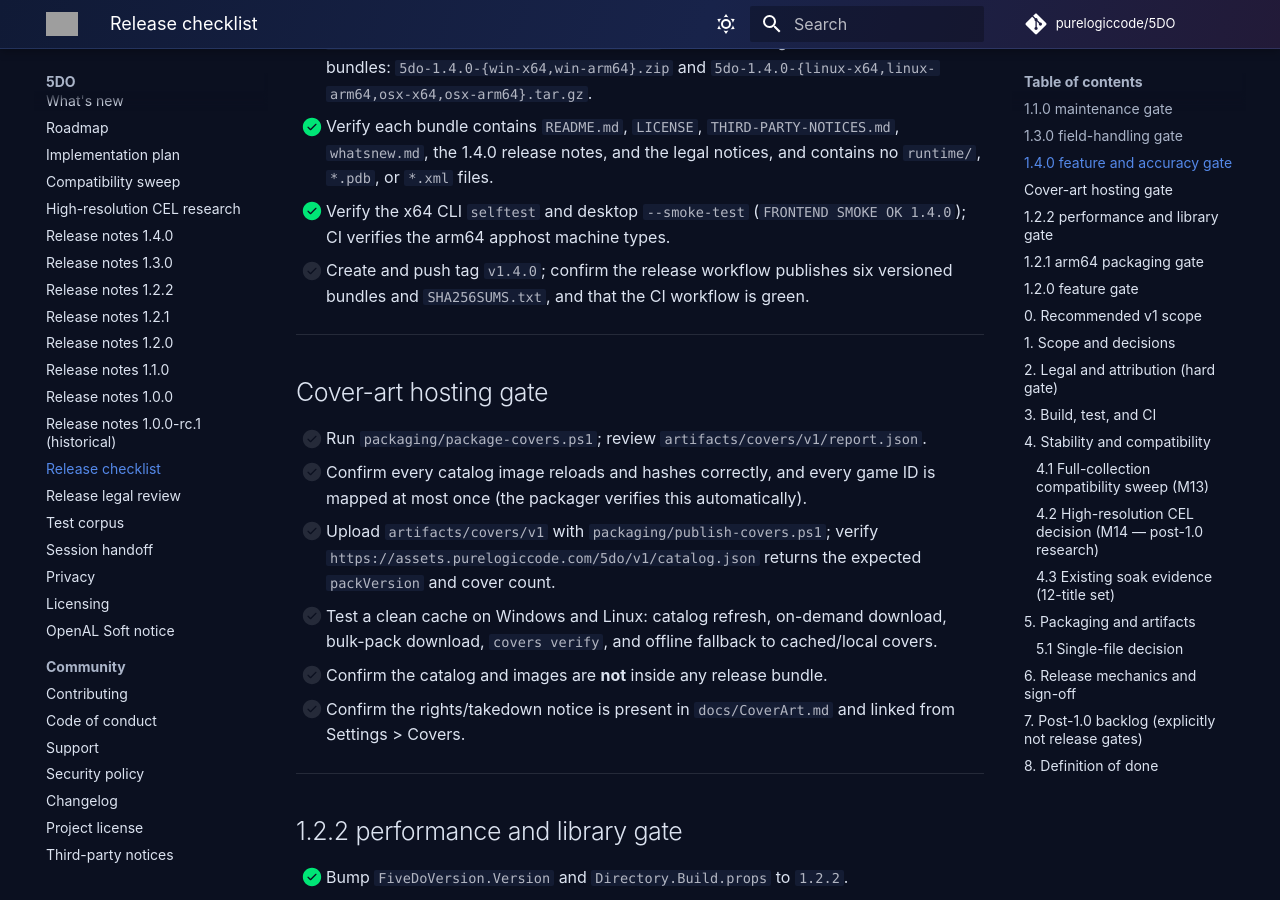
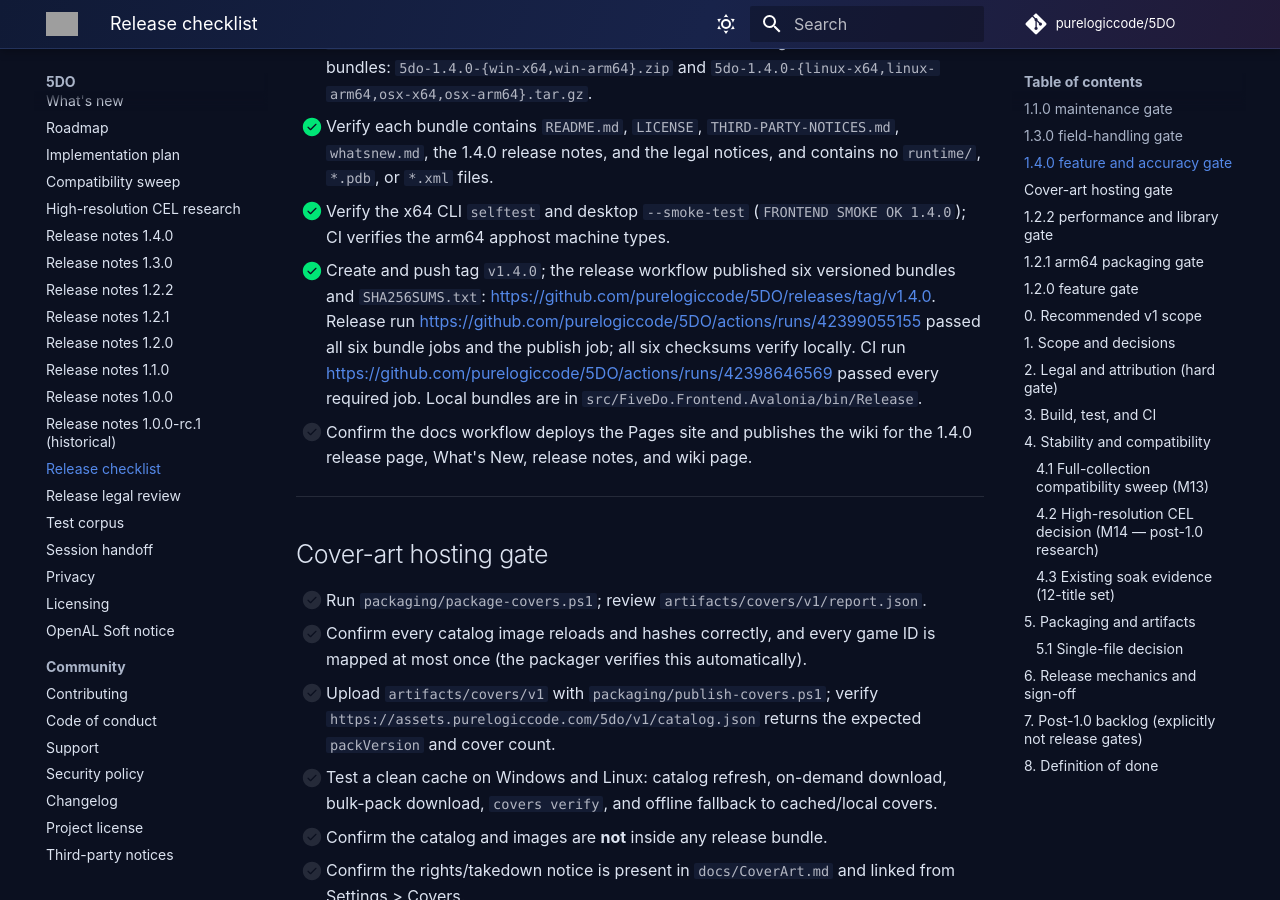
Before and after one commit to purelogiccode/5DO, an MkDocs documentation site: the page built from docs/ReleaseChecklist.md, in a window 1280 px wide and 900 px high, scrolled down 2433 px. Built offline with MkDocs 1.6.1 and Material for MkDocs 9.7.7, drawn with Linux system fonts in a browser that asks for light colours; comment, search, counter and statistics services are not loaded; grey boxes are pictures that could not be loaded.

Commit message:
Record the v1.4.0 release, CI, and checksum evidence
Link release run 42399055155, CI run 42398646569, the published assets, and local checksum verification.

```diff
--- a/docs/ReleaseChecklist.md
+++ b/docs/ReleaseChecklist.md
@@ -94,8 +94,15 @@ run, screenshot, or recorded hash), not just an intention. Update `docs/Status.m
       `runtime/`, `*.pdb`, or `*.xml` files.
 - [x] Verify the x64 CLI `selftest` and desktop `--smoke-test` (`FRONTEND SMOKE OK 1.4.0`);
       CI verifies the arm64 apphost machine types.
-- [ ] Create and push tag `v1.4.0`; confirm the release workflow publishes six versioned
-      bundles and `SHA256SUMS.txt`, and that the CI workflow is green.
+- [x] Create and push tag `v1.4.0`; the release workflow published six versioned bundles
+      and `SHA256SUMS.txt`:
+      <https://github.com/purelogiccode/5DO/releases/tag/v1.4.0>. Release run
+      <https://github.com/purelogiccode/5DO/actions/runs/42399055155> passed all six
+      bundle jobs and the publish job; all six checksums verify locally. CI run
+      <https://github.com/purelogiccode/5DO/actions/runs/42398646569> passed every
+      required job. Local bundles are in `src/FiveDo.Frontend.Avalonia/bin/Release`.
+- [ ] Confirm the docs workflow deploys the Pages site and publishes the wiki for the
+      1.4.0 release page, What's New, release notes, and wiki page.
 
 ---
 
```
Also changed, not shown: docs/ImplementationPlan.md (+1 -1 lines), docs/Status.md (+9 -0 lines).
